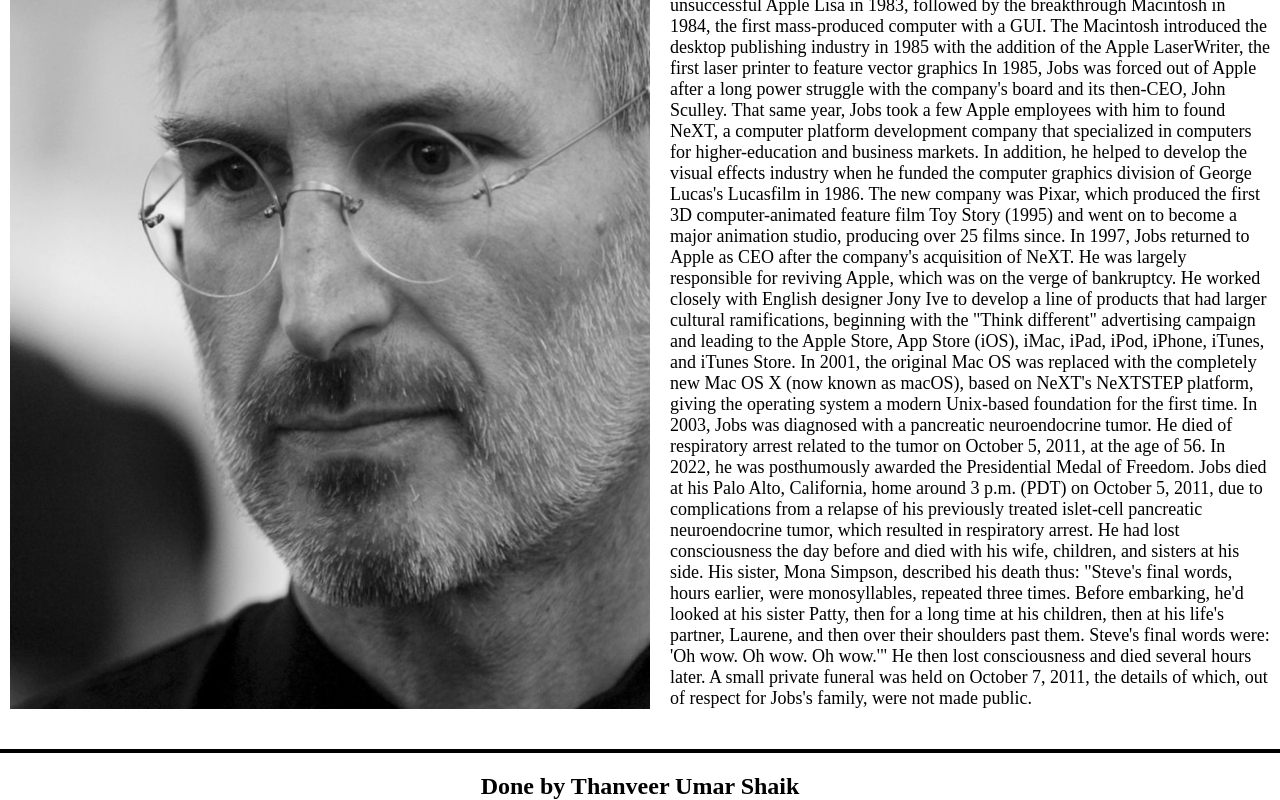
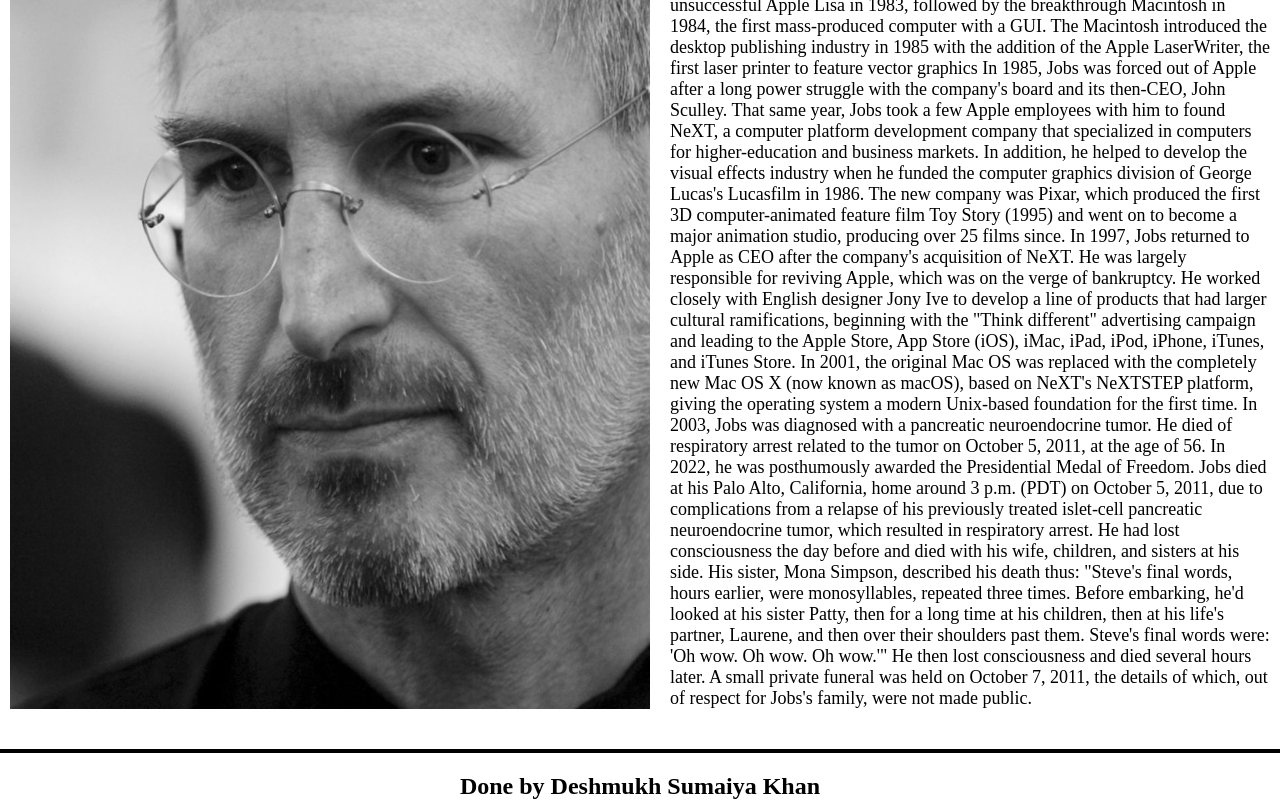
Before and after one commit to SumaiyaKhanD/OIBSIP-WD-TASK3, a plain HTML site: page index.html in a window 1280 px wide. Shown: the part 485-1285 px from the top of the page. Drawn offline with Linux system fonts and the light colour scheme.

Commit message:
Update index.html

```diff
--- a/index.html
+++ b/index.html
@@ -26,7 +26,7 @@
     <div class="line"></div>
 
     <div class="footer">
-        <div class="footerdescription"><h2>Done by Thanveer Umar Shaik</h2></div>
+        <div class="footerdescription"><h2>Done by Deshmukh Sumaiya Khan</h2></div>
     </div>
 
 </body>
```
